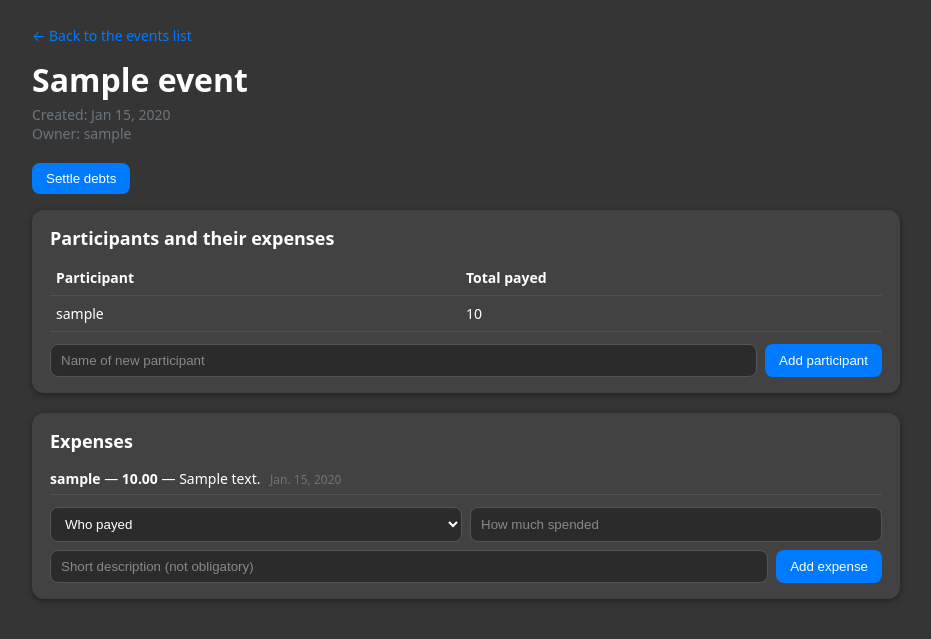
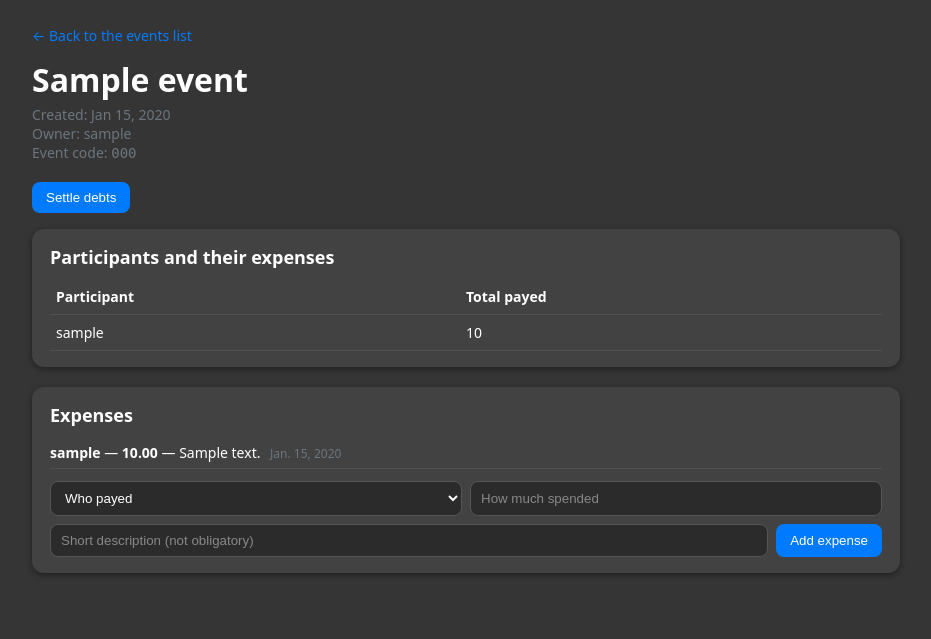
Before and after one commit to tarick73/SplitFair, a Django app: page /event/1/ in a window 1280 px wide. Shown: the top 639 px of the page, without its empty margins (174-1105 px from the left). Run offline with Django 5.2, Linux system fonts and the light colour scheme; a user stored in the database is signed in; tables that the repository leaves empty hold one stand-in row (values such as "Sample post").

Commit message:
added joining the event by id

```diff
--- a/backend/events/views.py
+++ b/backend/events/views.py
@@ -1,28 +1,27 @@
-from django.shortcuts import render, redirect, get_object_or_404
-from django.contrib.auth.decorators import login_required
-from django.views.decorators.csrf import csrf_exempt
-from django.http import JsonResponse
-from django.db.models import Sum
 from decimal import Decimal, InvalidOperation
 import json
 
+from django.contrib.auth import get_user_model
+from django.contrib.auth.decorators import login_required
+from django.db.models import Sum, Q
+from django.http import JsonResponse
+from django.shortcuts import render, redirect, get_object_or_404
+from django.views.decorators.http import require_POST
+
 from accounts.forms import EventForm
 from events.models import Event, EventParticipant, Transaction
-from django.contrib.auth.models import User
-from django.views.decorators.http import require_POST
-
 from .utils import settle_event
 from django.db.models import Q
-from django.contrib.auth import get_user_model
+
 User = get_user_model()
+
+
 @login_required
 def list_users_api(request):
     users = User.objects.all().values("id", "username")
     return JsonResponse(list(users), safe=False)
 
 
-
-# Старий view для HTML форми
 @login_required
 def create_event_view(request):
     if request.method == "POST":
@@ -30,19 +29,8 @@ def create_event_view(request):
         if form.is_valid():
             event = form.save(commit=False)
             event.owner = request.user
-            event.save()
-
-            participants_text = form.cleaned_data.get('participants', '')
-            if participants_text:
-                participant_names = [name.strip() for name in participants_text.split(',')]
-                for name in participant_names:
-                    if name:
-                        user, _ = User.objects.get_or_create(username=name)
-                        EventParticipant.objects.create(
-                            event=event,
-                            user=user,
-                            role='member')
-
+            event.save()  # join_code генерируется в save()
+            # Создатель не добавляет участников
             return redirect("dashboard")
     else:
         form = EventForm()
@@ -55,60 +43,65 @@ def create_event_view(request):
 def list_events_api(request):
     """API endpoint для отримання списку подій користувача"""
     if request.method == "GET":
-        events = Event.objects.filter(
-            Q(owner=request.user) | Q(participants__user=request.user)
-        ).distinct().order_by('-created_at')
+        events = (
+            Event.objects.filter(
+                Q(owner=request.user) | Q(participants__user=request.user)
+            )
+            .distinct()
+            .order_by("-created_at")
+        )
 
         events_data = []
         for event in events:
-            events_data.append({
-                'id': event.id,
-                'title': event.title,
-                'owner': event.owner.username,
-                'participants_count': event.participants.count(),
-                'created_at': event.created_at.isoformat()
-            })
+            events_data.append(
+                {
+                    "id": event.id,
+                    "title": event.title,
+                    "owner": event.owner.username,
+                    "participants_count": event.participants.count(),
+                    "join_code": event.join_code,
+                    "created_at": event.created_at.isoformat(),
+                }
+            )
 
         return JsonResponse(events_data, safe=False)
 
-    return JsonResponse({'error': 'Method not allowed'}, status=405)
+    return JsonResponse({"error": "Method not allowed"}, status=405)
 
 
-# API endpoint для створення події
 @login_required
 def create_event_api(request):
     if request.method == "POST":
         try:
             data = json.loads(request.body)
+        except json.JSONDecodeError:
+            return JsonResponse({"error": "Invalid JSON"}, status=400)
 
-            event = Event.objects.create(
-                title=data.get('title'),
-                owner=request.user
-            )
+        title = (data.get("title") or "").strip()
+        if not title:
+            return JsonResponse({"error": "Title is required"}, status=400)
 
-            participants = data.get('participants', [])
-            for user_id in participants:
-                try:
-                    user = User.objects.get(id=user_id)
-                    EventParticipant.objects.create(event=event, user=user)
-                except User.DoesNotExist:
-                    pass
+        event = Event.objects.create(
+            title=title,
+            owner=request.user,
+        )
 
-            return JsonResponse({
-                'id': event.id,
-                'title': event.title,
-                'owner': event.owner.username,
-                'participants_count': event.participants.count(),
-                'created_at': event.created_at.isoformat()
-            }, status=201)
+        return JsonResponse(
+            {
+                "id": event.id,
+                "title": event.title,
+                "owner": event.owner.username,
+                "participants_count": event.participants.count(),
+                "join_code": event.join_code,  # отдаём код
+                "created_at": event.created_at.isoformat(),
+            },
+            status=201,
+        )
 
-        except Exception as e:
-            return JsonResponse({'error': str(e)}, status=400)
-
-    return JsonResponse({'error': 'Method not allowed'}, status=405)
+    return JsonResponse({"error": "Method not allowed"}, status=405)
 
 
-# 👇 НОВИЙ: API endpoint для отримання деталей події
+# API endpoint для отримання деталей події
 @login_required
 def event_detail_api(request, event_id):
     """API endpoint для отримання деталей події"""
@@ -117,102 +110,116 @@ def event_detail_api(request, event_id):
 
         # Перевіряємо чи користувач має доступ до події
         is_participant = EventParticipant.objects.filter(
-            event=event,
-            user=request.user
+            event=event, user=request.user
         ).exists()
 
         if event.owner != request.user and not is_participant:
-            return JsonResponse({'error': 'Access denied'}, status=403)
+            return JsonResponse({"error": "Access denied"}, status=403)
 
-        # Отримуємо учасників з їх витратами
+        # Учасники з їх витратами
         participants_data = []
-        totals_qs = Transaction.objects.filter(event=event).values("payer_id").annotate(total_spent=Sum("amount"))
+        totals_qs = (
+            Transaction.objects.filter(event=event)
+            .values("payer_id")
+            .annotate(total_spent=Sum("amount"))
+        )
         totals_by_user_id = {row["payer_id"]: row["total_spent"] for row in totals_qs}
 
         for participant in event.participants.all():
-            participants_data.append({
-                'id': participant.user.id,
-                'username': participant.user.username,
-                'total_spent': float(totals_by_user_id.get(participant.user.id, Decimal("0")))
-            })
+            participants_data.append(
+                {
+                    "id": participant.user.id,
+                    "username": participant.user.username,
+                    "total_spent": float(
+                        totals_by_user_id.get(participant.user.id, Decimal("0"))
+                    ),
+                }
+            )
 
-        # Отримуємо транзакції
+        # Транзакції
         transactions_data = []
-        for txn in Transaction.objects.filter(event=event).order_by('-date'):
-            transactions_data.append({
-                'id': txn.id,
-                'payer': txn.payer.username if txn.payer else 'Unknown',
-                'amount': float(txn.amount),
-                'description': txn.description,
-                'date': txn.date.isoformat()
-            })
+        for txn in Transaction.objects.filter(event=event).order_by("-date"):
+            transactions_data.append(
+                {
+                    "id": txn.id,
+                    "payer": txn.payer.username if txn.payer else "Unknown",
+                    "amount": float(txn.amount),
+                    "description": txn.description,
+                    "date": txn.date.isoformat(),
+                }
+            )
 
-        return JsonResponse({
-            'event': {
-                'id': event.id,
-                'title': event.title,
-                'owner': event.owner.username,
-                'is_owner': event.owner == request.user,
-                'created_at': event.created_at.isoformat()
-            },
-            'participants': participants_data,
-            'transactions': transactions_data
-        })
+        return JsonResponse(
+            {
+                "event": {
+                    "id": event.id,
+                    "title": event.title,
+                    "owner": event.owner.username,
+                    "is_owner": event.owner == request.user,
+                    "created_at": event.created_at.isoformat(),
+                },
+                "participants": participants_data,
+                "transactions": transactions_data,
+            }
+        )
 
     except Event.DoesNotExist:
-        return JsonResponse({'error': 'Event not found'}, status=404)
+        return JsonResponse({"error": "Event not found"}, status=404)
     except Exception as e:
-        return JsonResponse({'error': str(e)}, status=400)
+        return JsonResponse({"error": str(e)}, status=400)
 
 
-# 👇 НОВИЙ: API endpoint для додавання учасника
-@login_required
+# API endpoint для додавання учасника (якщо захочеш залишити старий спосіб)
 @login_required
 def add_participant_api(request, event_id):
-    """Add an EXISTING USER as participant"""
+    """Add an EXISTING USER as participant (owner-only)"""
     if request.method != "POST":
-        return JsonResponse({'error': 'Method not allowed'}, status=405)
+        return JsonResponse({"error": "Method not allowed"}, status=405)
 
     try:
         event = Event.objects.get(id=event_id)
 
         if event.owner != request.user:
-            return JsonResponse({'error': 'Only owner can add participants'}, status=403)
+            return JsonResponse(
+                {"error": "Only owner can add participants"}, status=403
+            )
 
         data = json.loads(request.body)
         user_id = data.get("user_id")
 
         if not user_id:
-            return JsonResponse({'error': 'user_id is required'}, status=400)
+            return JsonResponse({"error": "user_id is required"}, status=400)
 
         try:
             user = User.objects.get(id=user_id)
         except User.DoesNotExist:
-            return JsonResponse({'error': 'User not found'}, status=404)
+            return JsonResponse({"error": "User not found"}, status=404)
 
         participant, created = EventParticipant.objects.get_or_create(
             event=event,
             user=user,
-            defaults={'role': 'member'}
+            defaults={"role": "member"},
         )
 
         if not created:
-            return JsonResponse({'error': 'Participant already exists'}, status=400)
+            return JsonResponse({"error": "Participant already exists"}, status=400)
 
-        return JsonResponse({
-            'id': user.id,
-            'username': user.username,
-            'total_spent': 0
-        }, status=201)
+        return JsonResponse(
+            {
+                "id": user.id,
+                "username": user.username,
+                "total_spent": 0,
+            },
+            status=201,
+        )
 
     except Event.DoesNotExist:
-        return JsonResponse({'error': 'Event not found'}, status=404)
+        return JsonResponse({"error": "Event not found"}, status=404)
     except Exception as e:
-        return JsonResponse({'error': str(e)}, status=400)
+        return JsonResponse({"error": str(e)}, status=400)
 
 
-
-# 👇 НОВИЙ: API endpoint для додавання транзакції
+# API endpoint для додавання транзакції
 @login_required
 def add_transaction_api(request, event_id):
     """API endpoint для додавання витрати"""
@@ -222,7 +229,7 @@ def add_transaction_api(request, event_id):
     try:
         event = Event.objects.get(id=event_id)
 
-        # Перевіряємо доступ
+        # Проверяем доступ к ивенту
         is_participant = EventParticipant.objects.filter(
             event=event,
             user=request.user
@@ -232,21 +239,60 @@ def add_transaction_api(request, event_id):
             return JsonResponse({'error': 'Access denied'}, status=403)
 
         data = json.loads(request.body)
-        payer_id = data.get('payer_id')
         amount = data.get('amount')
         description = data.get('description', '')
 
-        if not payer_id or not amount:
-            return JsonResponse({'error': 'Payer and amount are required'}, status=400)
+        # ----------- ЛОГИКА ПЛАТЕЛЬЩИКА -----------
+        if event.owner == request.user:
+            # владелец может выбирать любого участника
+            payer_id = data.get('payer_id')
+            if not payer_id:
+                return JsonResponse({'error': 'Payer is required'}, status=400)
+            try:
+                payer = User.objects.get(id=payer_id)
+            except User.DoesNotExist:
+                return JsonResponse({'error': 'Payer not found'}, status=404)
+        else:
+            # НЕ владелец — только сам за себя
+            if not is_participant:
+                return JsonResponse({'error': 'You are not a participant'}, status=403)
 
-        payer = User.objects.get(id=payer_id)
+            payer_id = data.get('payer_id')
+            # если фронт пытается указать кого-то другого — запрещаем
+            if payer_id is not None and str(payer_id) != str(request.user.id):
+                return JsonResponse(
+                    {'error': 'You can only add expenses for yourself'},
+                    status=403
+                )
+            payer = request.user
 
-        # Створюємо транзакцію
+        # Плательщик обязан быть участником ивента (или владельцем)
+        if payer != event.owner and not EventParticipant.objects.filter(
+                event=event,
+                user=payer
+        ).exists():
+            return JsonResponse(
+                {'error': 'Payer must be a participant of this event'},
+                status=400
+            )
+
+        # ----------- ПРОВЕРКА СУММЫ -----------
+        if amount is None:
+            return JsonResponse({'error': 'Amount is required'}, status=400)
+
+        try:
+            amount_dec = Decimal(str(amount))
+            if amount_dec <= 0:
+                return JsonResponse({'error': 'Amount must be > 0'}, status=400)
+        except (InvalidOperation, ValueError):
+            return JsonResponse({'error': 'Invalid amount'}, status=400)
+
+        # Создаём транзакцию
         transaction = Transaction.objects.create(
             event=event,
             payer=payer,
-            amount=Decimal(str(amount)),
-            description=description
+            amount=amount_dec,
+            description=description,
         )
 
         return JsonResponse({
@@ -259,23 +305,27 @@ def add_transaction_api(request, event_id):
 
     except Event.DoesNotExist:
         return JsonResponse({'error': 'Event not found'}, status=404)
-    except User.DoesNotExist:
-        return JsonResponse({'error': 'Payer not found'}, status=404)
     except Exception as e:
         return JsonResponse({'error': str(e)}, status=400)
 
 
-# HTML view (старий)
 @login_required
 def event_detail_view(request, event_id):
     """
     Страница конкретного ивента.
+
     Тут можно:
     - видеть участников и сколько каждый потратил,
-    - добавлять новых участников,
     - добавлять покупки (сумма + описание).
+
+    Доступ: владелец или любой участник ивента.
     """
-    event = get_object_or_404(Event, id=event_id, owner=request.user)
+
+    # Разрешаем доступ владельцу ИЛИ участнику
+    qs = Event.objects.filter(
+        Q(owner=request.user) | Q(participants__user=request.user)
+    ).distinct()
+    event = get_object_or_404(qs, id=event_id)
 
     # Участники этого ивента
     participants_qs = EventParticipant.objects.filter(
@@ -283,60 +333,63 @@ def event_detail_view(request, event_id):
     ).select_related("user")
 
     # Все покупки в этом ивенте
-    transactions_qs = Transaction.objects.filter(
-        event=event
-    ).select_related("payer").order_by("-date", "-id")
+    transactions_qs = (
+        Transaction.objects.filter(event=event)
+        .select_related("payer")
+        .order_by("-date", "-id")
+    )
 
     # Считаем, сколько каждый участник всего потратил
     totals_qs = transactions_qs.values("payer_id").annotate(total_spent=Sum("amount"))
     totals_by_user_id = {row["payer_id"]: row["total_spent"] for row in totals_qs}
 
-    from decimal import Decimal as _Decimal
-    participants_data = []
-    for p in participants_qs:
-        participants_data.append(
-            {
-                "participant": p,
-                "total_spent": totals_by_user_id.get(p.user_id, _Decimal("0")),
-            }
-        )
+    participants_data = [
+        {
+            "participant": p,
+            "total_spent": totals_by_user_id.get(p.user_id, Decimal("0")),
+        }
+        for p in participants_qs
+    ]
 
-    # Обработка форм (POST)
+    # Обработка форм (POST) — только добавление покупки
     if request.method == "POST":
         action = request.POST.get("action")
-        # 1) Добавление участника
-        if action == "add_participant":
-            name = request.POST.get("participant_name", "").strip()
-            if name:
-                # создаём/находим Django-пользователя с таким username
-                user, _ = User.objects.get_or_create(username=name)
-                # привязываем его к ивенту как участника
-                EventParticipant.objects.get_or_create(
-                    event=event,
-                    user=user,
-                    defaults={"role": "member"},
-                )
-            return redirect("event_detail", event_id=event.id)
 
-        # 2) Добавление покупки (кто сколько потратил + описание)
         if action == "add_transaction":
             payer_id = request.POST.get("payer_id")
-            amount_str = request.POST.get("amount", "").replace(",", ".").strip()
+            amount_str = (
+                request.POST.get("amount", "").replace(",", ".").strip()
+            )
             description = request.POST.get("description", "").strip()
 
             errors = []
             payer = None
 
-            # проверка участника
-            if not payer_id:
-                errors.append("choose participant")
+            # ----------- ЛОГИКА ПЛАТЕЛЬЩИКА -----------
+            if event.owner == request.user:
+                # владелец может выбрать любого участника из списка
+                if not payer_id:
+                    errors.append("choose participant")
+                else:
+                    try:
+                        payer = User.objects.get(id=payer_id)
+                    except User.DoesNotExist:
+                        errors.append("This participant didn't found")
             else:
-                try:
-                    payer = User.objects.get(id=payer_id)
-                except User.DoesNotExist:
-                    errors.append("This participant didn't found")
+                # НЕ владелец — только сам за себя
+                if not EventParticipant.objects.filter(
+                        event=event,
+                        user=request.user
+                ).exists():
+                    errors.append("You are not a participant of this event")
+                else:
+                    # если выбрал не себя — ошибка
+                    if payer_id and payer_id != str(request.user.id):
+                        errors.append("You can only add expenses for yourself")
+                    else:
+                        payer = request.user
 
-            # проверка суммы
+            # ----------- ПРОВЕРКА СУММЫ -----------
             try:
                 amount = Decimal(amount_str)
                 if amount <= 0:
@@ -377,6 +430,71 @@ def event_detail_view(request, event_id):
     )
 
 
+
+@login_required
+def join_event_api(request):
+    """
+    Присоединение текущего пользователя к событию по коду приглашения.
+
+    Работает в двух режимах:
+    - JSON POST (fetch, XHR) -> возвращает JSON
+    - Обычная HTML-форма POST -> редиректит обратно на dashboard
+    """
+    if request.method != "POST":
+        return JsonResponse({'error': 'Method not allowed'}, status=405)
+
+    content_type = request.headers.get("Content-Type", "")
+    is_json = content_type.startswith("application/json")
+
+    # JSON-запрос (fetch)
+    if is_json:
+        try:
+            data = json.loads(request.body)
+        except json.JSONDecodeError:
+            return JsonResponse({'error': 'Invalid JSON'}, status=400)
+    else:
+        # обычная HTML-форма
+        data = request.POST
+
+    code = (data.get("code") or data.get("join_code") or "").strip()
+    if not code:
+        if is_json:
+            return JsonResponse({'error': 'Event code is required'}, status=400)
+        # для HTML просто возвращаемся на дашборд
+        return redirect("dashboard")
+
+    try:
+        event = Event.objects.get(join_code=code)
+    except Event.DoesNotExist:
+        if is_json:
+            return JsonResponse({'error': 'Event not found'}, status=404)
+        return redirect("dashboard")
+
+    participant, created = EventParticipant.objects.get_or_create(
+        event=event,
+        user=request.user,
+        defaults={"role": "member"},
+    )
+
+    if is_json:
+        if not created:
+            return JsonResponse({'error': 'You have already joined this event'}, status=400)
+
+        return JsonResponse({
+            'message': 'Joined successfully',
+            'event': {
+                'id': event.id,
+                'title': event.title,
+                'join_code': event.join_code,
+                'owner': event.owner.username,
+            }
+        }, status=201)
+
+    # HTML-форма: после успешного присоединения просто возвращаем пользователя на дашборд
+    return redirect("dashboard")
+
+
+
 @require_POST
 @login_required
 def settle_event_api(request, event_id):
@@ -386,7 +504,9 @@ def settle_event_api(request, event_id):
     """
     event = get_object_or_404(Event, pk=event_id)
     if event.owner_id != request.user.id:
-        return JsonResponse({"error": "Only event owner can perform settlement."}, status=403)
+        return JsonResponse(
+            {"error": "Only event owner can perform settlement."}, status=403
+        )
 
     try:
         created = settle_event(event_id)
--- a/backend/templates/event_detail.html
+++ b/backend/templates/event_detail.html
@@ -130,7 +130,8 @@
     <h1>{{ event.title }}</h1>
     <div class="event-meta">
         Created: {{ event.created_at|date:"M d, Y" }}<br>
-        Owner: {{ event.owner.username }}
+        Owner: {{ event.owner.username }}<br>
+        Event code: <code>{{ event.join_code }}</code>
     </div>
 
     {% if errors %}
@@ -174,15 +175,6 @@
         {% else %}
             <p class="muted">No participants yet</p>
         {% endif %}
-
-        <form method="post" style="margin-top:12px;">
-            {% csrf_token %}
-            <input type="hidden" name="action" value="add_participant">
-            <div class="form-row">
-                <input type="text" name="participant_name" placeholder="Name of new participant" required>
-                <button type="submit">Add participant</button>
-            </div>
-        </form>
     </div>
 
     <!-- Expenses -->
@@ -232,6 +224,7 @@
         </form>
     </div>
 </div>
+
 <script>
 (function(){
     function getCookie(name){
```
Also changed, not shown: backend/accounts/forms.py (+1 -7 lines), backend/accounts/views.py (+5 -2 lines), backend/events/api_urls.py (+8 -6 lines), backend/events/models.py (+18 -0 lines), backend/templates/dashboard.html (+15 -1 lines), backend/events/migrations/0006_event_join_code.py (added).
